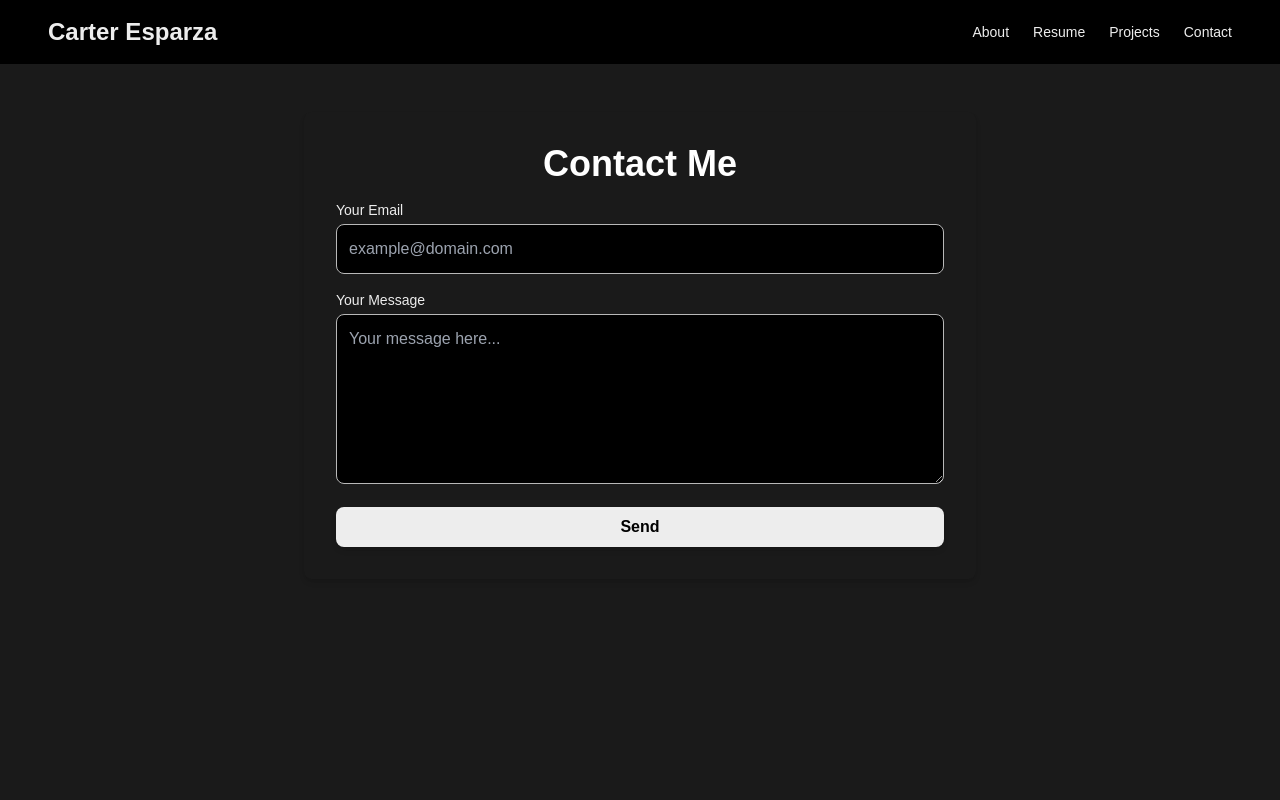
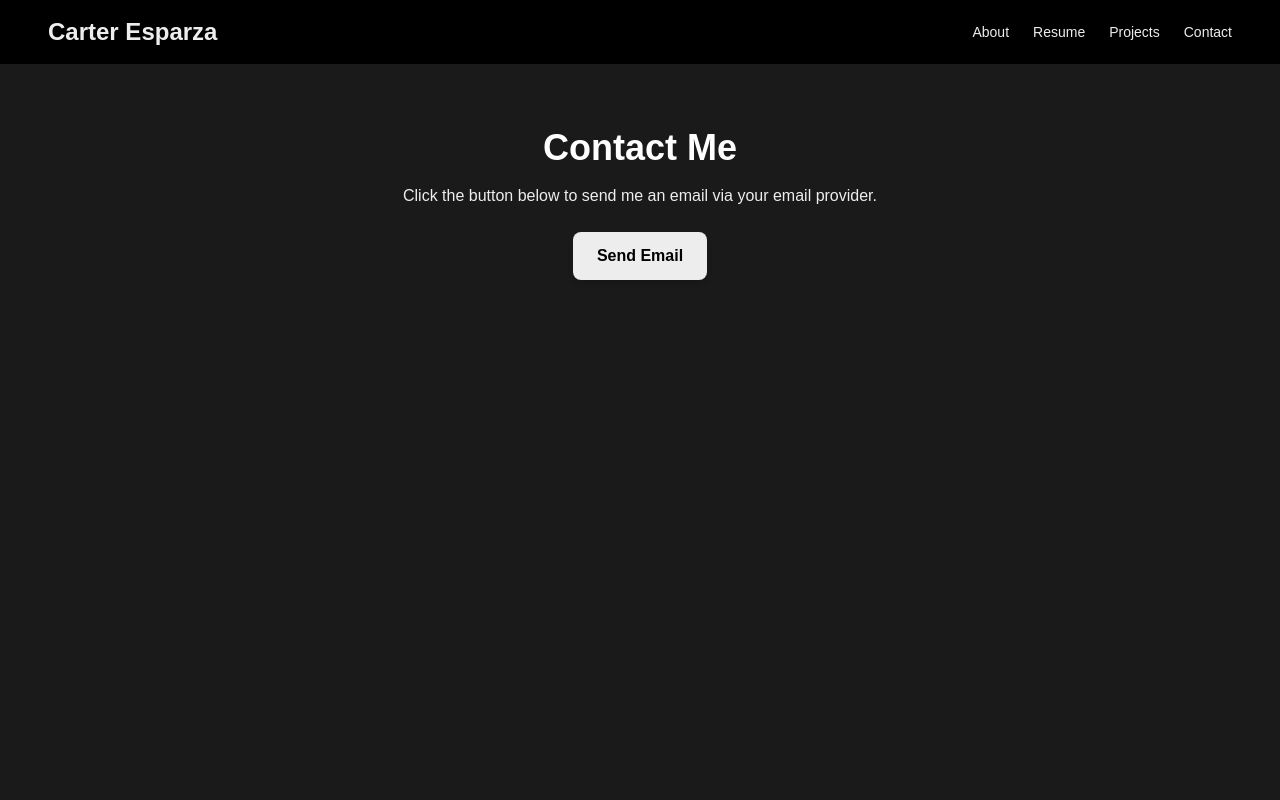
Before and after one commit to c444rter/carter-esparza, a Next.js app in the folder carter-esparza/: page /contact in a window 1280 px wide. Shown: the top 800 px of the page. Built offline with nearby package versions, Linux system fonts and the light colour scheme.

Commit message:
changed contact form

```diff
--- a/carter-esparza/src/app/contact/page.tsx
+++ b/carter-esparza/src/app/contact/page.tsx
@@ -3,101 +3,18 @@
 import { useState } from "react";
 
 export default function ContactPage() {
-  const [email, setEmail] = useState("");
-  const [message, setMessage] = useState("");
-  const [status, setStatus] = useState("");
-  const [isClearing, setIsClearing] = useState(false);
-
-  const handleSubmit = async (event: React.FormEvent<HTMLFormElement>) => {
-    event.preventDefault();
-
-    setStatus("Sending...");
-
-    const response = await fetch("/api/contact", {
-      method: "POST",
-      headers: {
-        "Content-Type": "application/json",
-      },
-      body: JSON.stringify({ email, message }),
-    });
-
-    if (response.ok) {
-      setStatus("Message sent successfully!");
-      setIsClearing(true); // Trigger clearing animation
-      setTimeout(() => {
-        setEmail(""); // Clear email input
-        setMessage(""); // Clear message input
-        setIsClearing(false); // Reset animation
-      }, 500); // Matches the animation duration
-    } else {
-      setStatus("Error: Unable to send message. Please try again.");
-    }
-  };
-
   return (
-    <div className="flex flex-col min-h-screen">
-      {/* Main Content */}
-      <div className="flex-1 flex items-start justify-center bg-primary px-4 sm:px-8 pt-4">
-        <div className="w-full max-w-2xl bg-primary p-6 sm:p-8 rounded-lg shadow-md">
-          <h1 className="text-3xl sm:text-4xl font-bold text-light text-center mb-4">
-            Contact Me
-          </h1>
-          <form onSubmit={handleSubmit} className="space-y-4">
-            {/* Email Field */}
-            <div>
-              <label
-                htmlFor="email"
-                className="block text-sm font-medium text-secondary mb-1"
-              >
-                Your Email
-              </label>
-              <input
-                id="email"
-                type="email"
-                name="email"
-                className={`w-full p-3 border border-accent rounded-lg bg-dark text-secondary focus:outline-none focus:ring-2 focus:ring-light transition-opacity duration-500 ${
-                  isClearing ? "opacity-0" : "opacity-100"
-                }`}
-                placeholder="example@domain.com"
-                value={email}
-                onChange={(e) => setEmail(e.target.value)} // Update email state
-                required
-              />
-            </div>
-            {/* Message Field */}
-            <div>
-              <label
-                htmlFor="message"
-                className="block text-sm font-medium text-secondary mb-1"
-              >
-                Your Message
-              </label>
-              <textarea
-                id="message"
-                name="message"
-                className={`w-full p-3 border border-accent rounded-lg bg-dark text-secondary focus:outline-none focus:ring-2 focus:ring-light transition-opacity duration-500 ${
-                  isClearing ? "opacity-0" : "opacity-100"
-                }`}
-                rows={6}
-                placeholder="Your message here..."
-                value={message}
-                onChange={(e) => setMessage(e.target.value)} // Update message state
-                required
-              ></textarea>
-            </div>
-            {/* Submit Button */}
-            <button
-              type="submit"
-              className="w-full py-2 bg-secondary text-dark font-bold rounded-lg shadow-md hover:bg-light hover:text-dark focus:outline-none focus:ring-2 focus:ring-secondary"
-            >
-              Send
-            </button>
-          </form>
-          {status && (
-            <p className="mt-3 text-sm text-center text-secondary">{status}</p>
-          )}
-        </div>
-      </div>
+    <div className="min-h-screen bg-primary text-secondary flex flex-col items-center">
+      <h1 className="text-4xl font-bold text-light mt-8 mb-4">Contact Me</h1>
+      <p className="text-secondary mb-6 text-center">
+        Click the button below to send me an email via your email provider.
+      </p>
+      <a
+        href="mailto:carterbesparza@icloud.com?subject=Portfolio Contact&body=Hey%20Carter!"
+        className="inline-block px-6 py-3 bg-secondary text-dark font-bold rounded-lg shadow-md hover:bg-light hover:text-dark focus:outline-none focus:ring-2 focus:ring-secondary"
+      >
+        Send Email
+      </a>
     </div>
   );
 }
```
